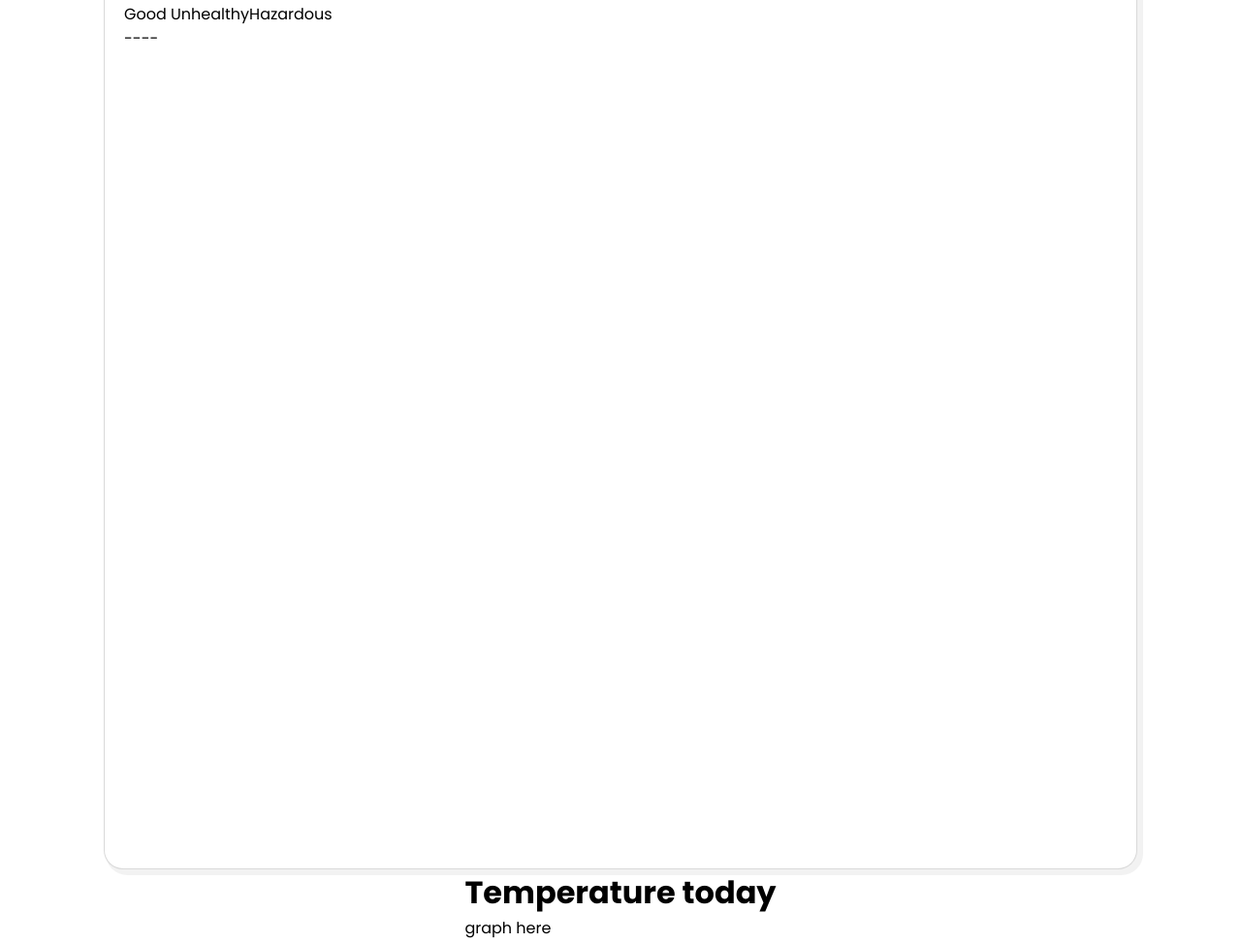
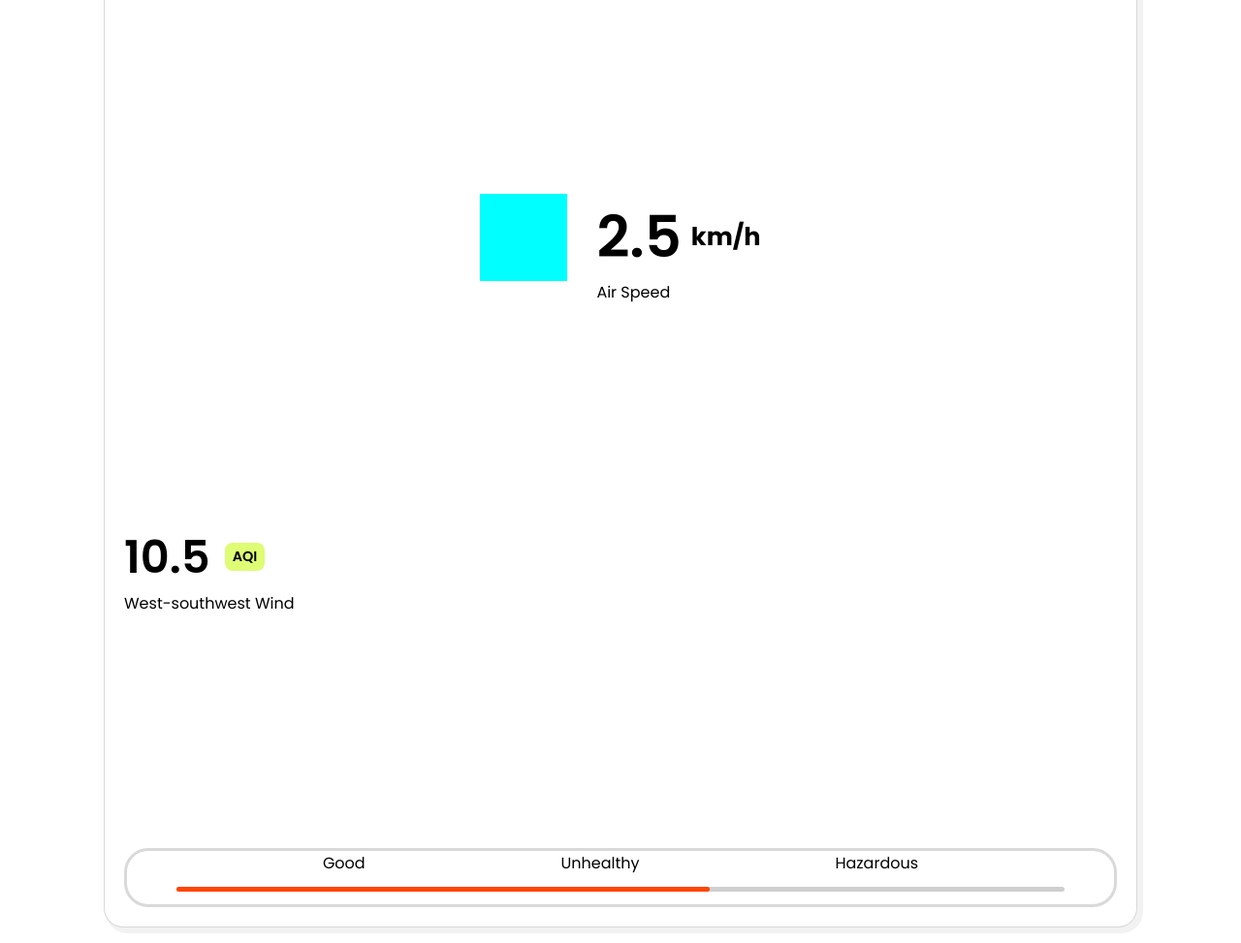
Before and after one commit to Orbter/Weather-App, a website built with webpack: page src/template.html in a window 1280 px wide. Shown: the part 1303-2276 px from the top of the page at 97% size. Built offline with nearby package versions, Linux system fonts and the light colour scheme.

Commit message:
made the basic air card

```diff
--- a/src/styles/main.scss
+++ b/src/styles/main.scss
@@ -108,8 +108,13 @@ body {
   box-shadow: 4px 4px 0 2px rgba(0, 0, 0, 0.05);
   width: 80vw;
   height: 80vw;
+  min-height: 340px;
   border-radius: 20px;
   padding: 20px;
+  display: flex;
+  justify-content: space-between;
+  flex-direction: column;
+  margin: 20px;
 }
 .the-weather {
   display: flex;
@@ -139,17 +144,22 @@ body {
   gap: 30px;
 }
 .temperature {
-  font-size: 4rem;
+  font-size: clamp(3rem, 4rem, 5rem);
   font-weight: 600;
+  white-space: nowrap; /* Prevent wrapping */
+  overflow: hidden; /* Hide overflow */
 }
 .weather-data {
   display: flex;
   align-items: center;
   justify-content: space-around;
   width: 100%;
+  box-sizing: border-box; /* Ensures padding does not add to the total width */
 }
 .weather-mini-container {
-  width: 100px;
+  flex: 1 0 calc(33.333% - 20px); /* flex-grow, flex-shrink, flex-basis */
+  margin: 0 4%;
+  min-width: 83px;
   height: 85px;
   border-radius: 12px;
   color: white;
@@ -157,6 +167,7 @@ body {
   flex-direction: column;
   align-items: center;
   justify-content: space-around;
+  overflow: hidden;
 }
 .feels-like-container {
   background-color: #ba181b;
@@ -175,3 +186,88 @@ body {
   font-size: 1.4rem;
   font-weight: 600;
 }
+.air-quality-headline {
+  font-weight: 700;
+  font-size: 1.8rem;
+  display: flex;
+  width: 100%;
+  justify-content: center;
+  margin-bottom: 20px;
+}
+.air-quality-gif {
+  width: 90px;
+  height: 90px;
+  background-color: aqua;
+}
+.air-quality-info {
+  display: flex;
+  justify-content: center;
+  width: 100%;
+  gap: 30px;
+}
+.air-speed {
+  font-size: 3.7rem;
+  font-weight: 600;
+}
+.air-speed-number {
+  display: flex;
+  gap: 10px;
+}
+.air-speed-values {
+  display: flex;
+  align-items: center;
+  font-size: 1.6rem;
+  font-weight: 700;
+}
+.air-quality-container {
+  display: flex;
+  flex-direction: column;
+  margin-bottom: 15px;
+}
+.air-quality-number {
+  font-size: 2.9rem;
+  font-weight: 600;
+}
+.air-quality-units {
+  background-color: #defc74;
+  border-radius: 8px;
+  color: #000;
+  font-size: 16px;
+  height: fit-content;
+  padding: 4px 8px;
+  width: fit-content;
+  font-size: 0.9rem;
+  font-weight: 600;
+}
+.air-quality-num-container {
+  display: flex;
+  align-items: center;
+  gap: 15px;
+}
+.air-quality-meter-container {
+  border: 3px solid rgba(0, 0, 0, 0.15);
+  border-radius: 25px;
+}
+.air-quality-meter-text {
+  display: flex;
+  justify-content: space-evenly;
+}
+.air-quality-meter {
+  width: 90%;
+  height: 5px;
+  background-color: rgba(207, 207, 207, 0.993);
+  border-radius: 20px;
+}
+.air-quality-inside {
+  height: 30px;
+  display: flex;
+  align-items: center;
+  width: 100%;
+  justify-content: center;
+}
+.meter {
+  background-color: orangered;
+  width: 60%;
+  height: 5px;
+  border-radius: 20px;
+}
--- a/src/template.html
+++ b/src/template.html
@@ -1742,18 +1742,31 @@
       </div>
       <div class="air-quality card">
         <div class="air-quality-headline">Air Quality</div>
-        <div class="air-quality-gif">Here is the gif</div>
-        <div class="air-speed-container">
-          <div class="air-speed-headline">Air Speed</div>
-          <div class="air-speed">2.5 km/h</div>
+        <div class="air-quality-info">
+          <div class="air-quality-gif"></div>
+          <div class="air-speed-container">
+            <div class="air-speed-number">
+              <div class="air-speed">2.5</div>
+              <div class="air-speed-values">km/h</div>
+            </div>
+            <div class="air-speed-headline">Air Speed</div>
+          </div>
         </div>
-        <div class="air-quality-number">10.5</div>
-        <div class="air-quality-name">West-southwest Wind</div>
+        <div class="air-quality-container">
+          <div class="air-quality-num-container">
+            <div class="air-quality-number">10.5</div>
+            <div class="air-quality-units">AQI</div>
+          </div>
+          <div class="air-quality-name">West-southwest Wind</div>
+        </div>
+
         <div class="air-quality-meter-container">
           <div class="air-quality-meter-text">
             <span>Good</span> <span>Unhealthy</span><span>Hazardous</span>
           </div>
-          <div class="air-quality-meter"><div class="meter">----</div></div>
+          <div class="air-quality-inside">
+            <div class="air-quality-meter"><div class="meter"></div></div>
+          </div>
         </div>
       </div>
       <div class="temperature-today-container">
```
